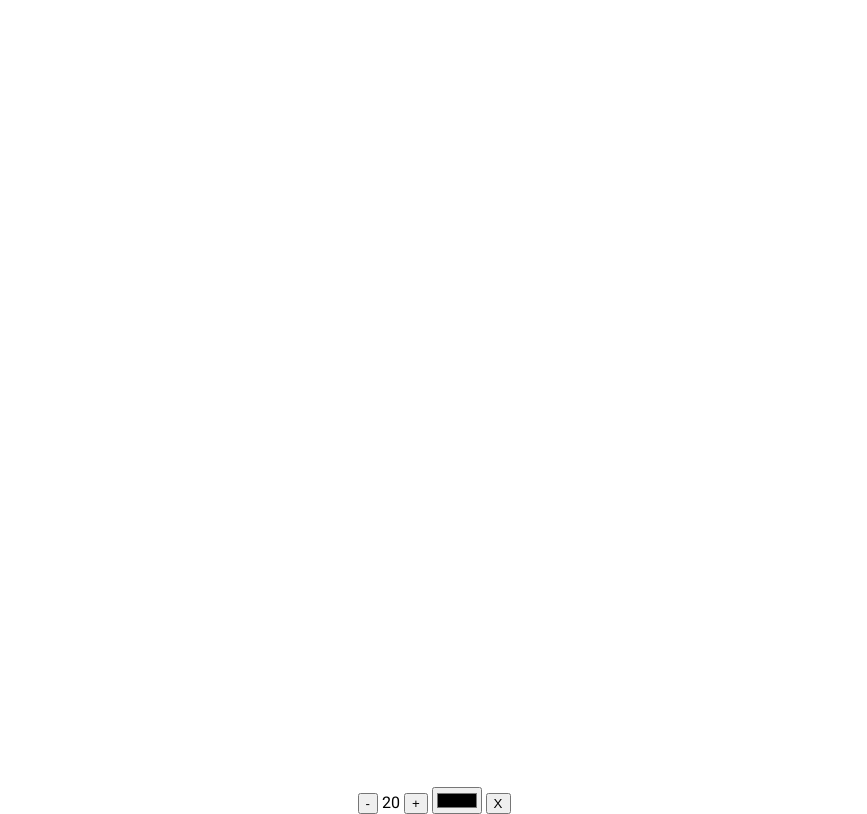
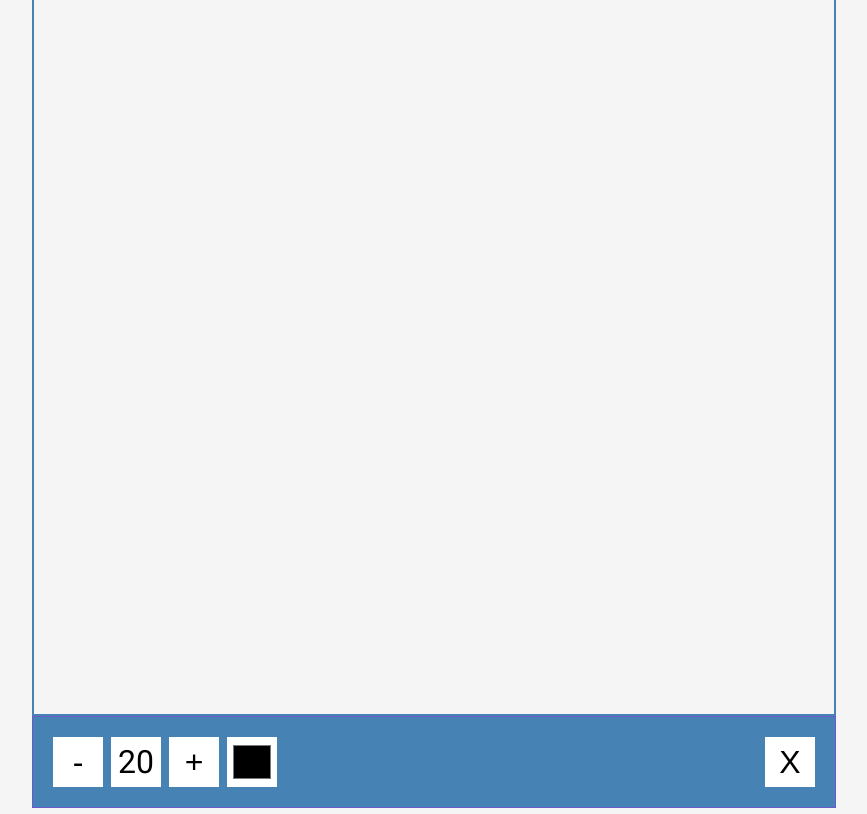
Before and after one commit to MarkLannen/50-JS-Projects_Drawing-App, a plain HTML site: page index.html in a window 1280 px wide. Shown: the whole page, without its empty margins (206-1073 px from the left). Drawn offline with Linux system fonts and the light colour scheme.

Commit message:
style canvas and toolbox

```diff
--- a/style.css
+++ b/style.css
@@ -1,16 +1,47 @@
-@import url('https://fonts.googleapis.com/css2?family=Roboto:wght@400;700&display=swap');
+@import url("https://fonts.googleapis.com/css2?family=Roboto:wght@400;700&display=swap");
 
 * {
   box-sizing: border-box;
 }
 
 body {
-  font-family: 'Roboto', sans-serif;
+  background-color: #f5f5f5;
+  font-family: "Roboto", sans-serif;
   display: flex;
   flex-direction: column;
   align-items: center;
   justify-content: center;
   height: 100vh;
-  overflow: hidden;
   margin: 0;
 }
+
+canvas {
+  border: 2px solid steelblue;
+}
+
+.toolbox {
+  background-color: steelblue;
+  border: 1px solid slateblue;
+  display: flex;
+  width: 804px;
+  padding: 1rem;
+  margin-bottom: 5rem;
+}
+
+.toolbox > * {
+  background-color: #fff;
+  border: none;
+  display: inline-flex;
+  align-items: center;
+  justify-content: center;
+  font-size: 2rem;
+  height: 50px;
+  width: 50px;
+  margin: 0.25rem;
+  padding: 0.25rem;
+  cursor: pointer;
+}
+
+.toolbox > *:last-child {
+  margin-left: auto;
+}
```
